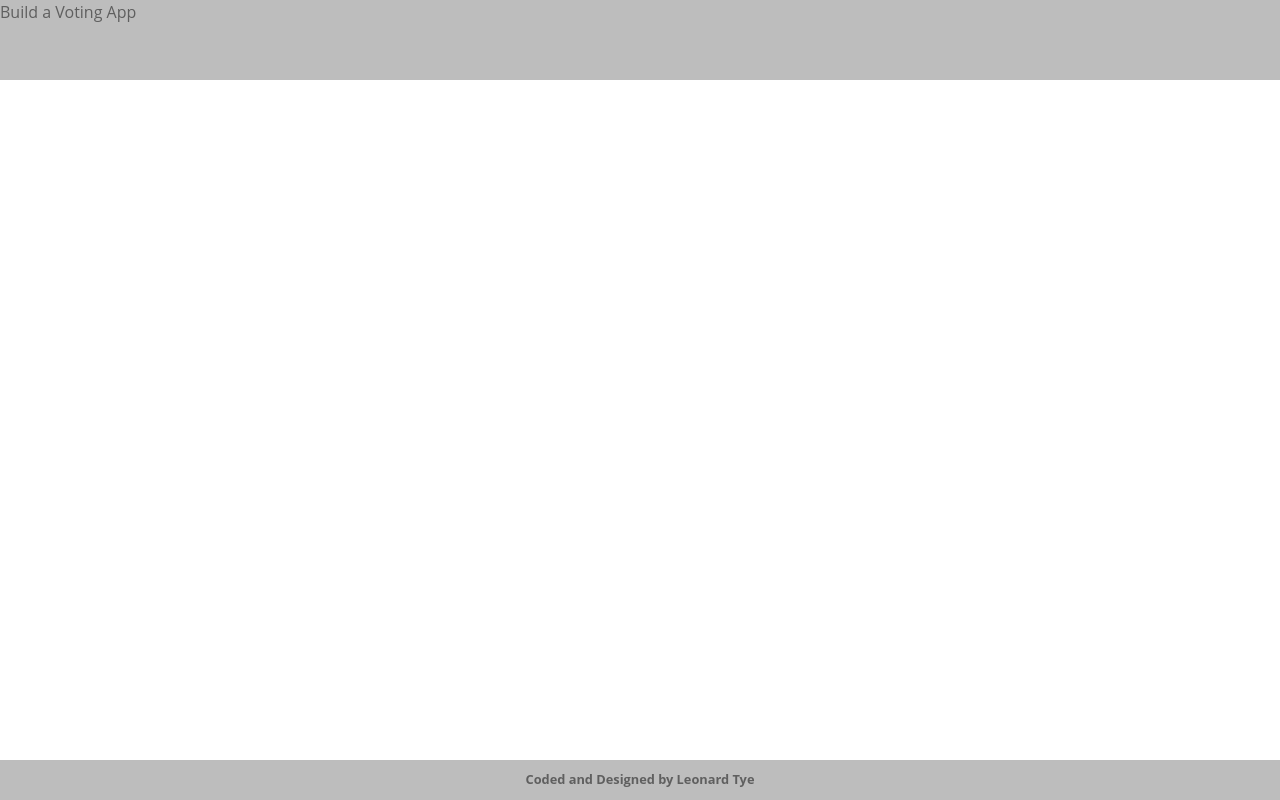
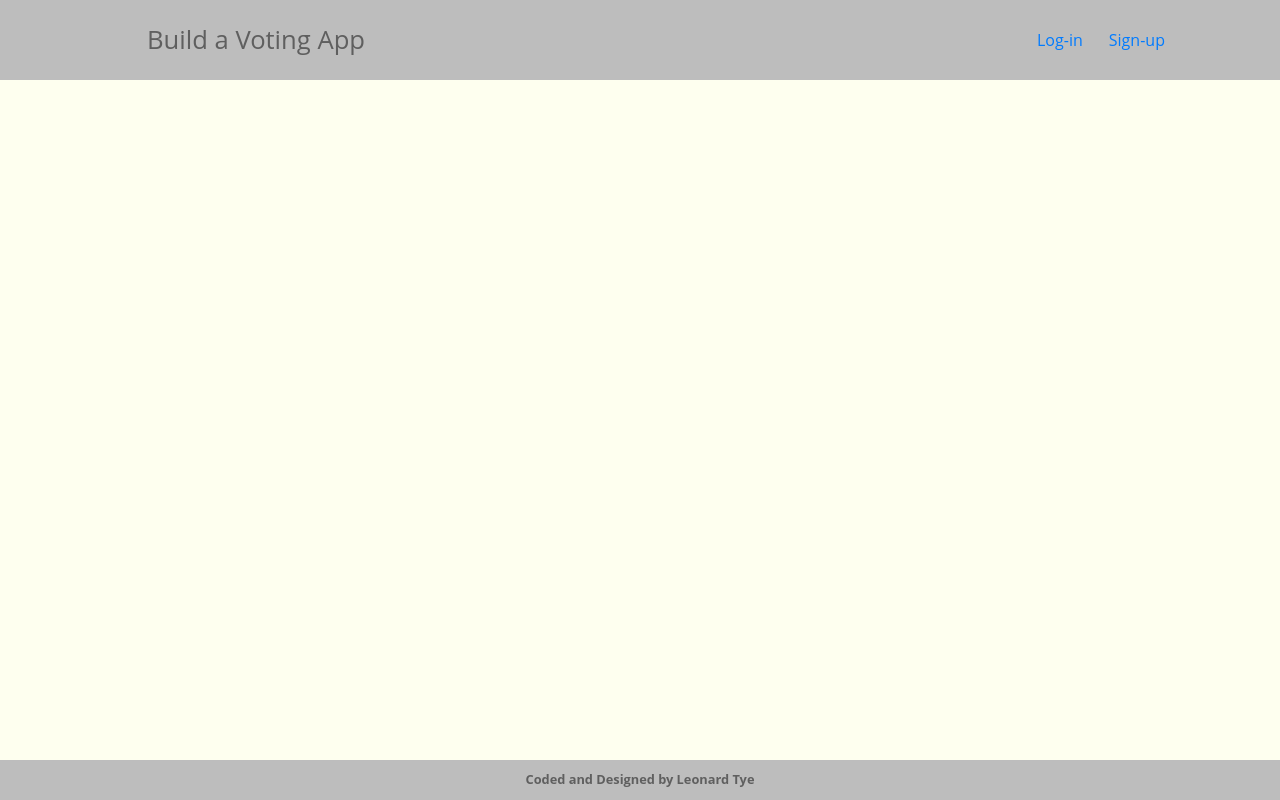
Before and after one commit to shizukesa92/Build-a-Voting-App, a React app: page / in a window 1280 px wide. Built offline with nearby package versions, Linux system fonts and the light colour scheme; some packages are replaced by stand-ins of ours.

Commit message:
Improved CSS for footer placement

```diff
--- a/client/app.js
+++ b/client/app.js
@@ -12,8 +12,10 @@ export default class App extends Component {
 
 	render() {
 		return (
-			<div>
+			<div id = "wrapper">
             <Header />
+				<div id = "content">
+            </div>
 	<Footer />
           </div>
 		);
--- a/client/components/Components.scss
+++ b/client/components/Components.scss
@@ -4,15 +4,17 @@
 	width: 100vw;
 	height: 10vh;
 	display: flex;
+	align-items: center;
 	background-color: #BDBDBD;
 	color: #5F5F5F;
 	#left {
+		width: 40%;
+	}
+	.btn-toolbar{
 		width: 20%;
+		margin-left: auto; // Floats it to left
 	}
-	#right{
-		width: 20%;
-		margin-left: auto;
-	}
+	font-size: 2vw;
 }
 
 #footer {
--- a/client/components/Header.js
+++ b/client/components/Header.js
@@ -1,14 +1,21 @@
 import React, {
 	Component
 } from 'react';
-
+import {
+	Button,
+	ButtonToolbar
+} from "react-bootstrap";
 
 export default class Header extends Component {
 
 	render() {
 		return (
 			<div id="header">
-            Build a Voting App
+				<span id = "left" className = "text-center">Build a Voting App</span>
+					<ButtonToolbar> {/* To preserve space betwen buttons https://react-bootstrap.github.io/components/buttons/ */}
+			<Button bsStyle = "link">Log-in</Button>
+			<Button bsStyle = "link">Sign-up</Button>
+		</ButtonToolbar>
         </div>
 		);
 	}
--- a/client/main.scss
+++ b/client/main.scss
@@ -2,8 +2,8 @@
 
 html,
 body {
-	height: 100%;
-	width: 100vw;
+	min-height: 100vh;
+	min-width: 100vw;
 	font-family: "Open Sans", Arial, sans-serif !important;
 	margin: 0;
 	padding: 0;
@@ -21,13 +21,14 @@ h3 {
 #wrapper {
 	max-width: 100vw;
 	width: 100vw;
-	min-height: 100%;
+	min-height: 100vh;
 	position: relative;
 	background-color: #FEFFEF !important;
 	padding-bottom: 5vh;
 
 	#content {
 		width: 40vw;
+
 	}
 
 }
```
